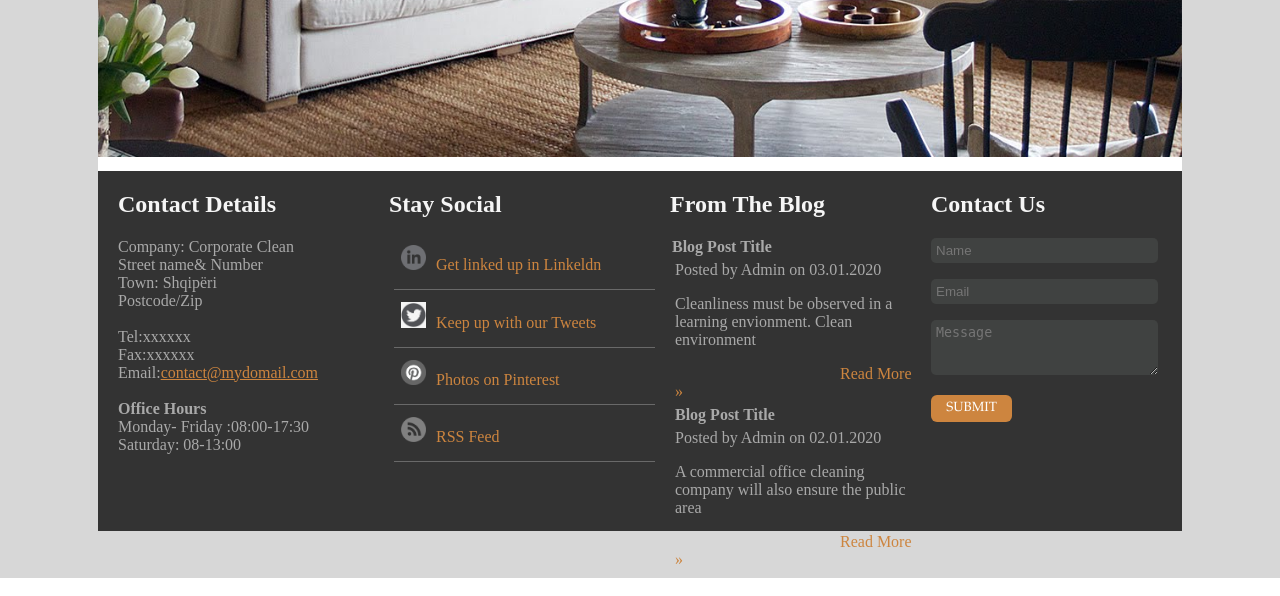
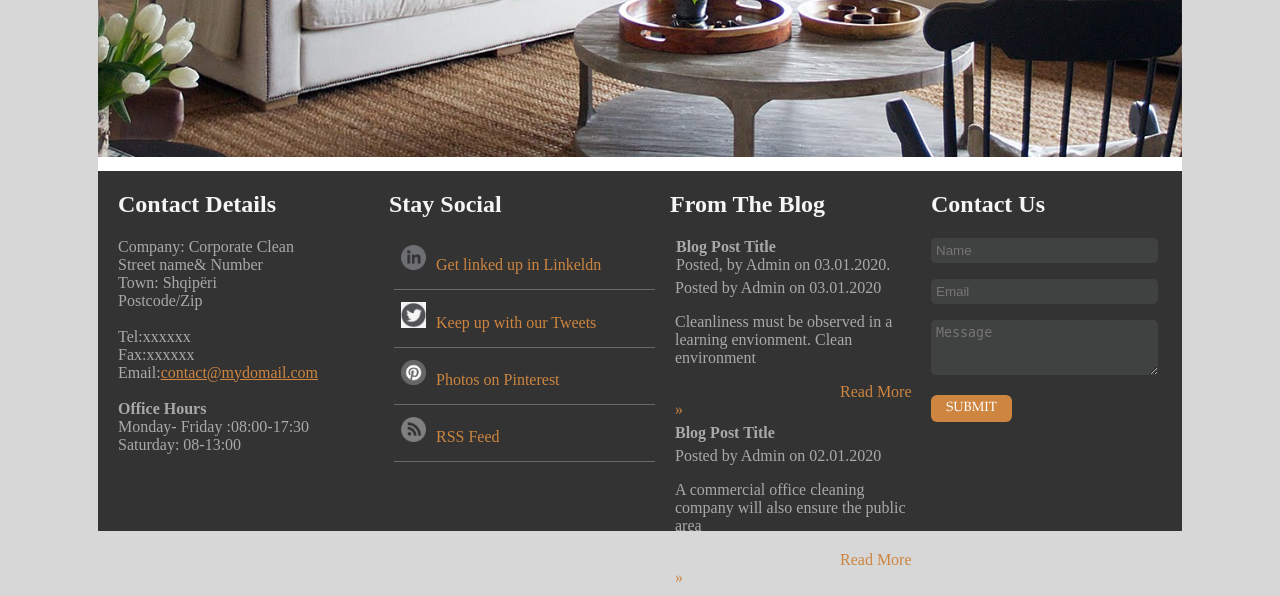
Before and after one commit to RetineCocaj/BI_19-20_Gr8, a PHP site: page /Gallery.php in a window 1280 px wide. Shown: the part 4474-5070 px from the top of the page. Run offline with PHP 8.4, Linux system fonts and the light colour scheme.

Commit message:
Update Gallery.php

```diff
--- a/Gallery.php
+++ b/Gallery.php
@@ -305,8 +305,11 @@ class Blog {
   }
 }
 
-$post = new Blog("<strong>&nbsp;&nbsp;&nbsp;Blog Post Title</strong>");
+$post = new Blog("<strong>&nbsp;&nbsp;&nbsp;&nbsp;Blog Post Title</strong>");
 echo $post->get_name();
+
+$posted = array("Posted", "by Admin", "on 03.01.2020");
+echo "</br> &nbsp;&nbsp;&nbsp;&nbsp;" . $posted[0] . ", " . $posted[1] . "  " . $posted[2] . ".";
 ?>
 
                             <li>Posted by Admin on 03.01.2020</li>
```
